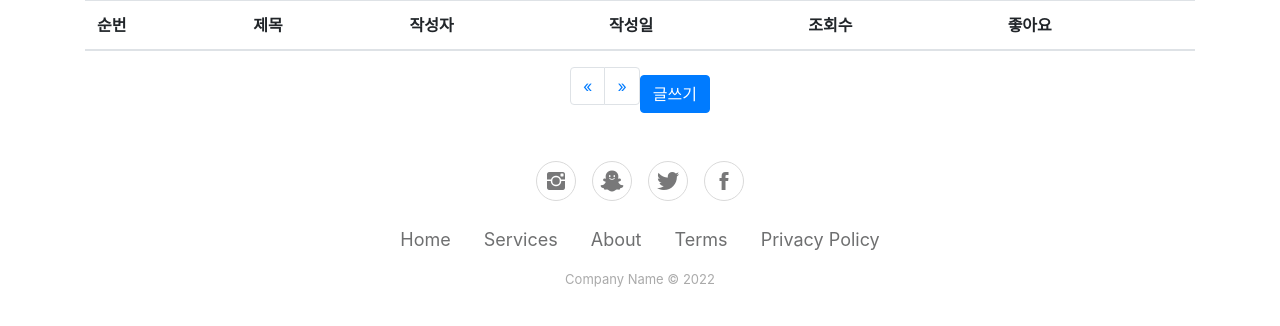
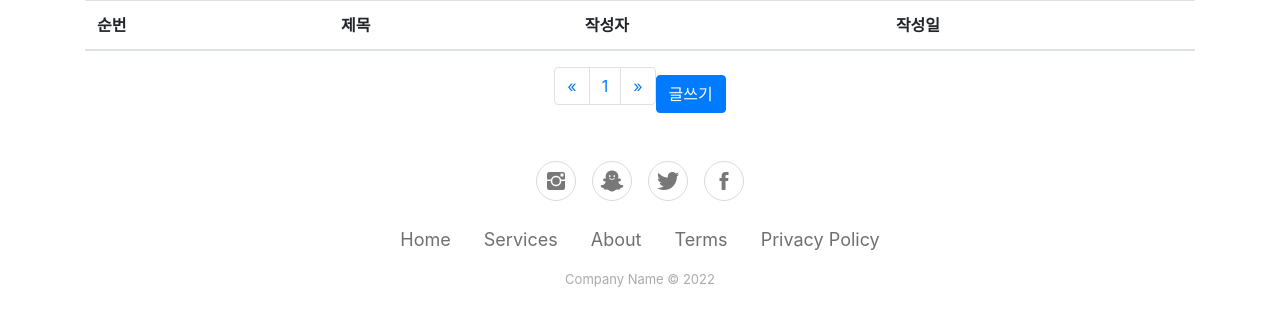
Before and after one commit to monat96/aivle_mini_project, a Django app: page /board/board/ in a window 1280 px wide. Shown: the part 88-414 px from the top of the page. Run offline with Django 4.2, Linux system fonts and the light colour scheme; data that the repository does not hold is empty; some libraries are stand-ins or nearby versions.

Commit message:
paging 오류 해결

```diff
--- a/aivle/accounts/views.py
+++ b/aivle/accounts/views.py
@@ -14,7 +14,7 @@ def register(request):
         form = RegisterForm(request.POST)
         if form.is_valid():
             form.save()
-            return render(request, 'login/login.html')
+            return redirect("accounts:login")
     else:
         form = RegisterForm()
 
--- a/aivle/board/templates/board/board.html
+++ b/aivle/board/templates/board/board.html
@@ -89,8 +89,6 @@
               <th>제목</th>
               <th>작성자</th>
               <th>작성일</th>
-              <th>조회수</th>
-              <th>좋아요</th>
             </tr>
           </thead>
           <tbody>
@@ -100,8 +98,6 @@
               <td>{{ data.title}}</td>
               <td>{{ data.user_id}}</td>
               <td>{{ data.date}}</td>
-              <td>{{ data.hit_cnt}}</td>
-              <td>{{ data.like}}</td>
             </tr>
             {% endfor%}
           </tbody>
@@ -117,7 +113,7 @@
             >
           </li>
             {% for i in page_range %}
-              <li class="page-item"><a class="page-link" href='{% url "paging:army_shop" %}?page={{ i }}'>{{ i }}</a></li>
+              <li class="page-item"><a class="page-link" href='{% url "board:board" %}?page={{ i }}'>{{ i }}</a></li>
             {% endfor %}
           <li class="page-item">
             <a class="page-link" href="#" aria-label="Next"
--- a/aivle/board/urls.py
+++ b/aivle/board/urls.py
@@ -4,8 +4,8 @@ from . import views
 app_name = 'board'
 urlpatterns = [
     path('main/', views.main, name='main'),
-    path('board/', views.board, name='board'),
-    # path('board/', views.boardpaging, name='board'),
+    #path('board/', views.board, name='board'),
+    path('board/', views.boardpaging, name='board'),
     # path('new/',views.new_topic,name='new_topic'),
     path('write/',views.board_write, name = 'write'), # 게시글 작성
     # path('detail/<int:pk>/',views.boarddetail, name = 'board_detail'),
--- a/aivle/board/views.py
+++ b/aivle/board/views.py
@@ -13,8 +13,8 @@ def main(request):
     return render(request,'board/main.html',{'topics':topics})
     # return render(request, 'board/main.html')
 
-def board(request):
-    return render(request, 'board/board.html')
+# def board(request):
+#     return render(request, 'board/board.html')
 
 # 게시글 작성
 @csrf_exempt
@@ -73,21 +73,21 @@ def boarddelete(request, pk):
     board.delete()
     return redirect('board_list')
 
-# def boardpaging(request) : #board 간략하게 paging
-#     now_page = request.GET.get('page')
-#     datas = Board.objects.order_by('-board_id')
+def boardpaging(request) : #board 간략하게 paging
+    now_page = request.GET.get('page',1)
+    datas = Board.objects.order_by('-board_id')
 
-#     p = Paginator(datas,10)
-#     info = p.get_page(now_page)
-#     start_page = (now_page - 1) // 10 * 10 + 1
-#     end_page = start_page + 9
-#     if end_page > p.num_pages:
-#         end_page = p.num_pages
-#     context = {
-#         'info' : info,
-#         'page_range' : range(start_page, end_page + 1)
-#     }
-#     return render(request, 'board/board.html', context)
+    p = Paginator(datas,10)
+    info = p.get_page(now_page)
+    start_page = (int(now_page) - 1) // 10 * 10 + 1
+    end_page = start_page + 9
+    if end_page > p.num_pages:
+        end_page = p.num_pages
+    context = {
+        'info' : info,
+        'page_range' : range(start_page, end_page + 1)
+    }
+    return render(request, 'board/board.html', context)
 
 
 @csrf_exempt
```
